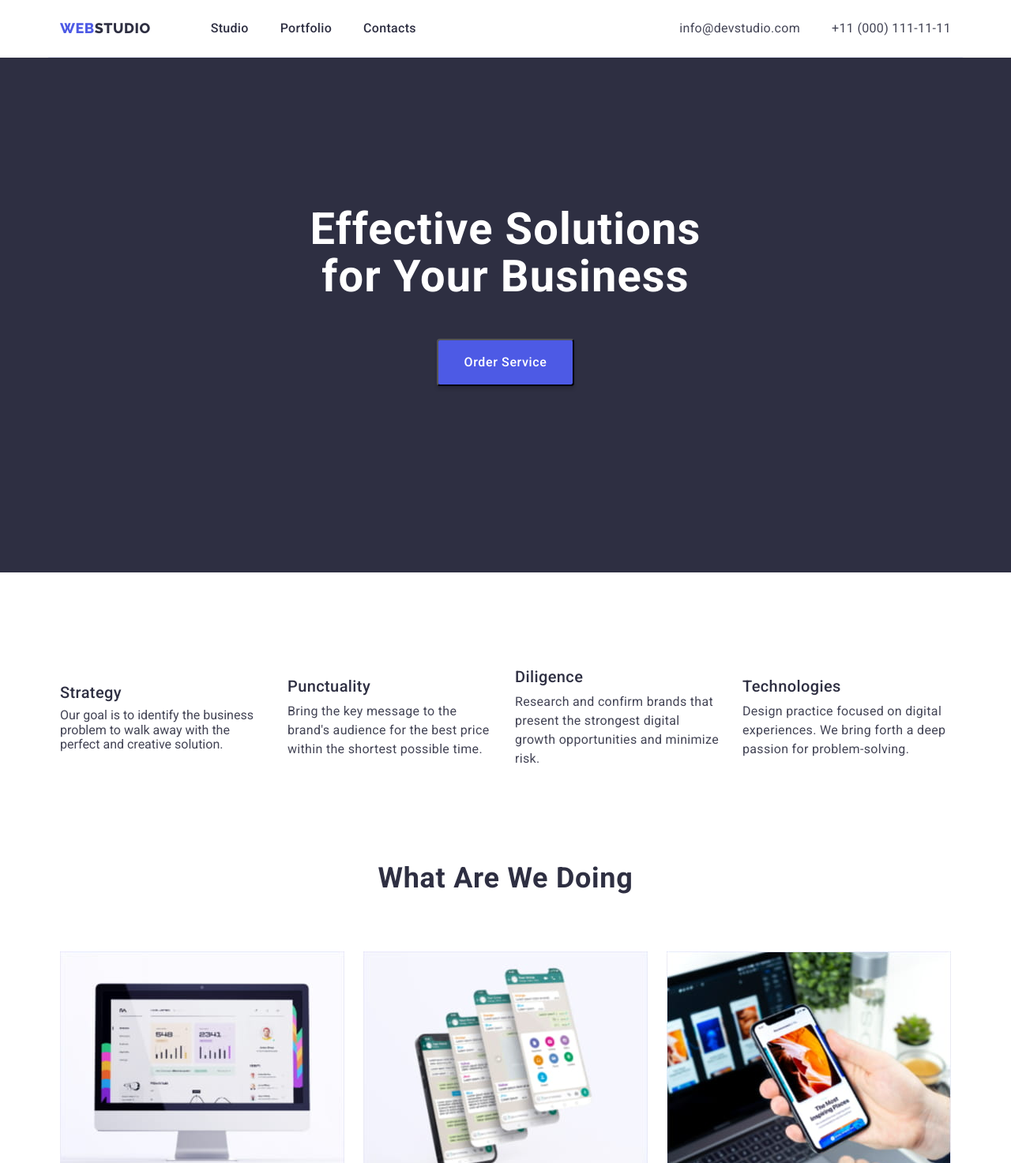
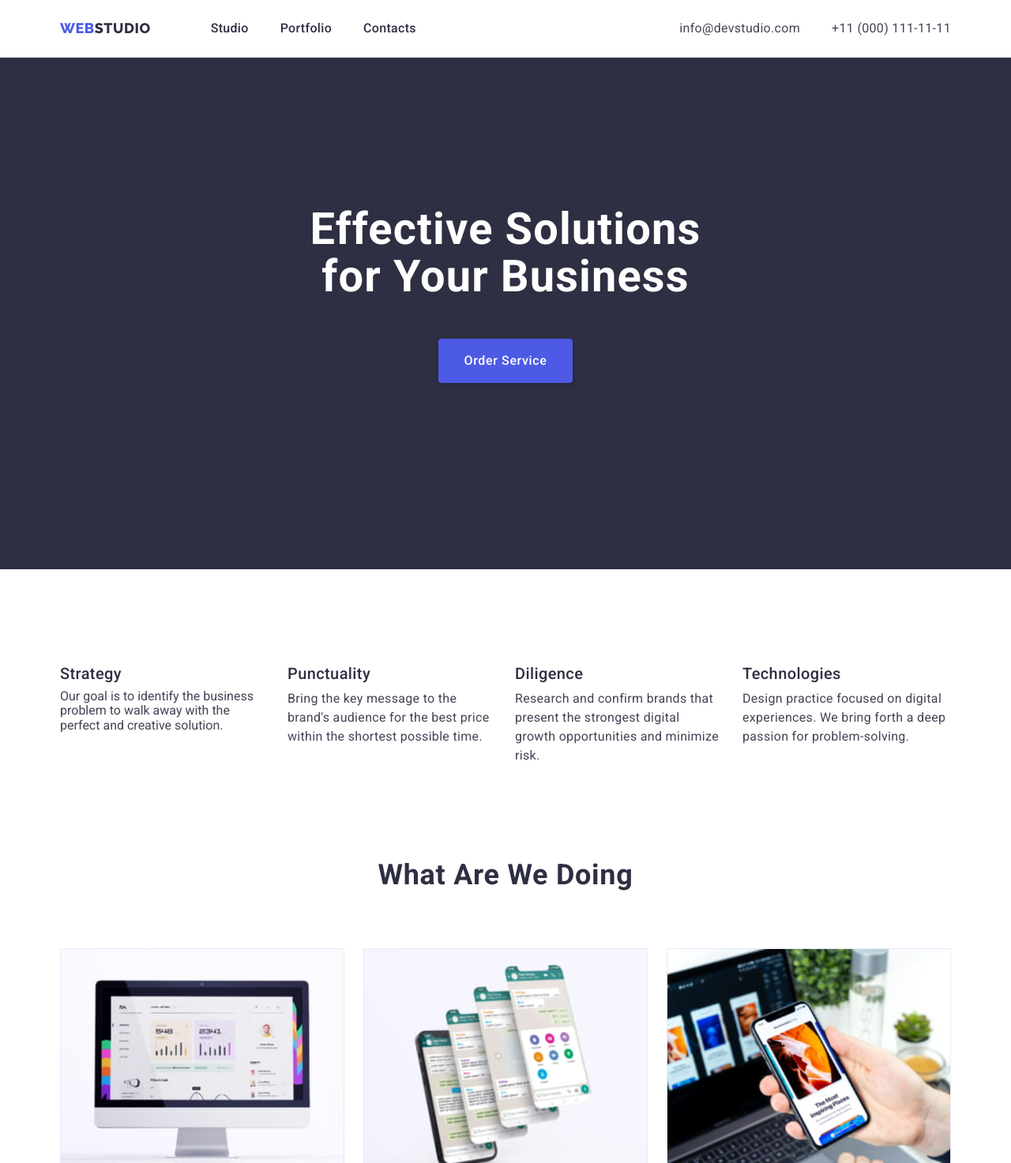
Before and after one commit to Andrii1308/goit-markup-hw-03, a plain HTML site: page index.html in a window 1280 px wide. Shown: the top 1473 px of the page at 79% size. Drawn offline with nearby package versions, Linux system fonts and the light colour scheme.

Commit message:
final edition

```diff
--- a/css/styles.css
+++ b/css/styles.css
@@ -101,10 +101,14 @@ body {
     color: var(--header-hover-color)
 }
 
+.border-line {
+    border-bottom: 1px solid #E7E9FC;
+}
+
 .header-box {
     box-sizing: border-box;
     background: #FFFFFF;
-    border-bottom: 1px solid #E7E9FC;
+    /* border-bottom: 1px solid #E7E9FC; */
     display: flex;
     justify-content: space-between;
     padding-top: 24px;
@@ -205,6 +209,7 @@ body {
     box-shadow: 0px 4px 4px rgba(0, 0, 0, 0.15);
     border-radius: 4px;
     margin: 48px auto;
+    border: none;
 }
 
 /* Features */
@@ -229,7 +234,7 @@ body {
 
 .features-list-box {
     display: flex;
-    align-items: center;
+    justify-content: center;
     gap: 24px;
 
 }
--- a/index.html
+++ b/index.html
@@ -17,7 +17,7 @@
     <link rel="stylesheet" href="./css/styles.css">
 </head>
 <body>
-    <header>
+    <header class="border-line">
         <div class="container header-box">
             <nav class="nav-box">
                 <a href="./index.html" class="logo link">Web<span class="logo-part">Studio</span></a>
```
